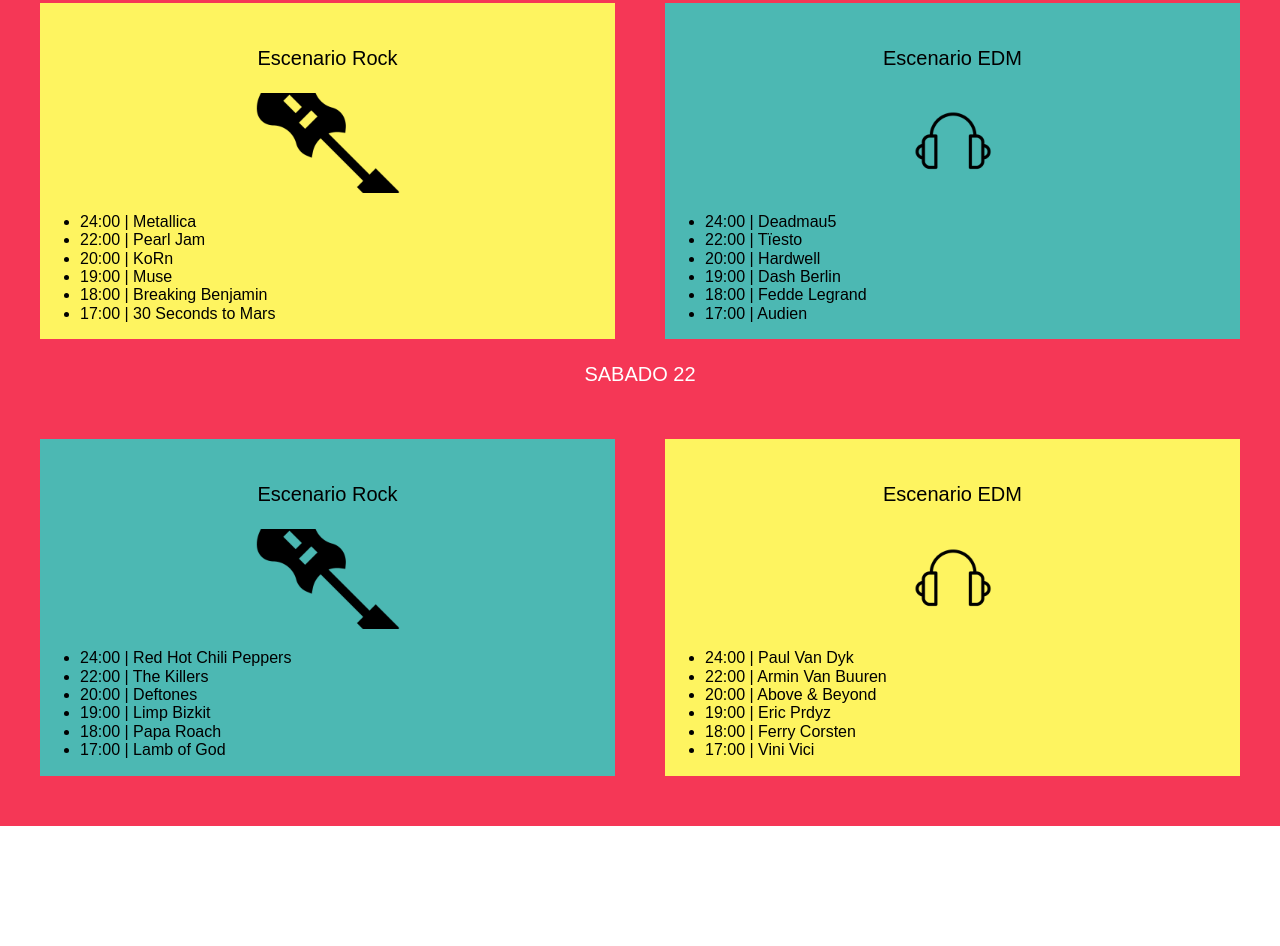
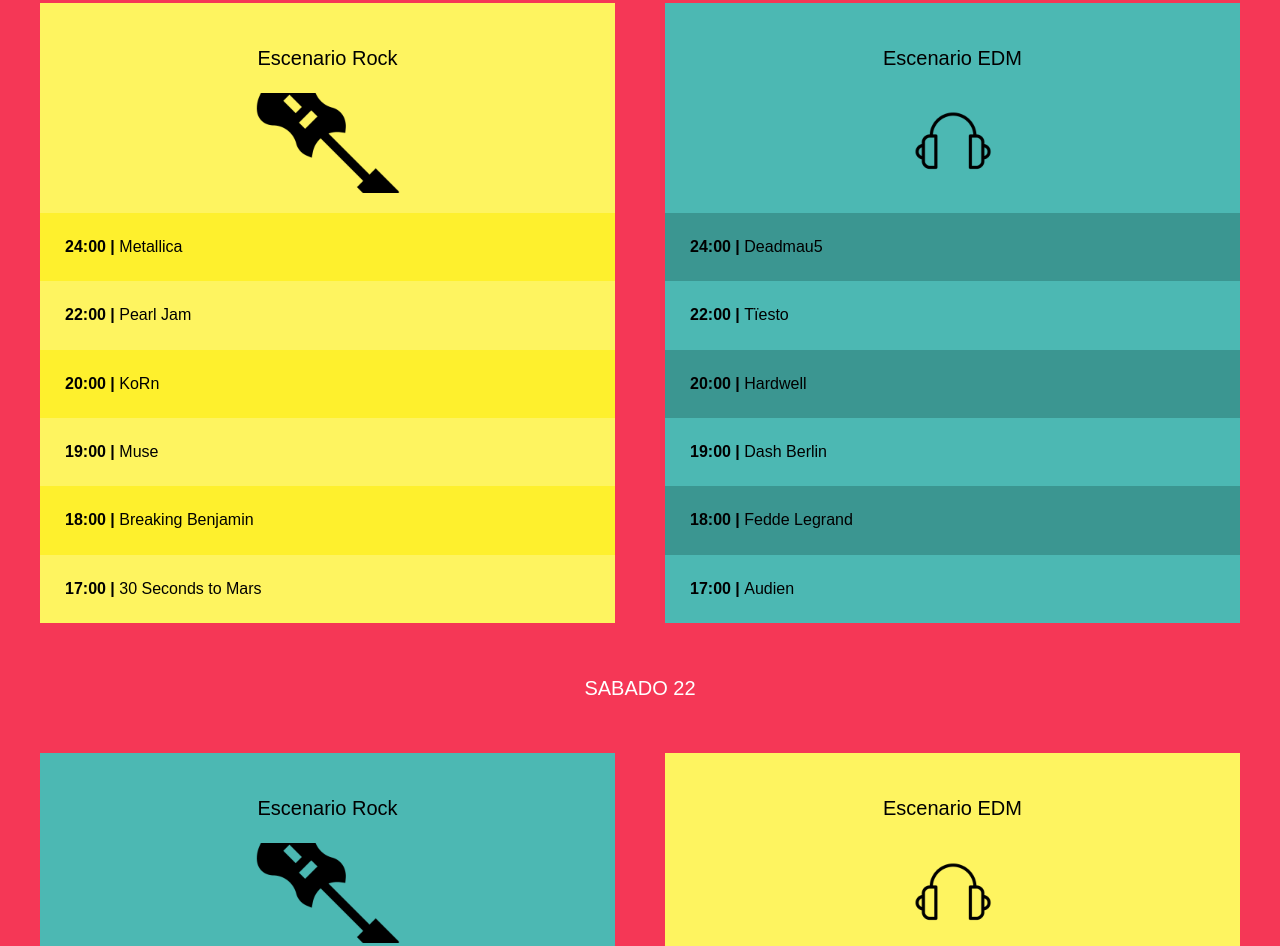
Before and after one commit to amartindev/FestivalMusica, a website: page index.html in a window 1280 px wide. Shown: the part 1421-2367 px from the top of the page. Before the commit the page ends 2247 px from the top, so only its background shows below. Drawn offline with Linux system fonts and the light colour scheme.

Commit message:
finalizando en el lineup

```diff
--- a/src/scss/base/_mixins.scss
+++ b/src/scss/base/_mixins.scss
@@ -29,3 +29,9 @@
     grid-template-columns: repeat($columnas, 1fr);
     gap: $espaciado;
 }
+
+@mixin reset-list {
+    margin: 0;
+    padding: 0;
+    list-style: none;
+}
--- a/src/scss/layout/_lineup.scss
+++ b/src/scss/layout/_lineup.scss
@@ -11,7 +11,7 @@
     }
     .dia {
         text-transform: uppercase;
-        margin-bottom: 5rem;
+        margin: 5rem 0;
     }
 }
 
@@ -49,9 +49,26 @@
     background-image: url(../img/icono_rock.png);
 }
 
+.calendario {
+    @include m.reset-list;
+    li {
+        padding: 2.5rem;
+        font-weight: 700;
+        span {
+            font-weight: 400;
+        }
+    }
+}
+
 .bg-amarillo {
     background-color: v.$amarillo;
+    li:nth-child(odd){
+        background-color: darken(v.$amarillo, 10%);
+    }
 }
 .bg-verde {
     background-color: v.$verde;
+    li:nth-child(odd){
+        background-color: darken(v.$verde, 10%);
+    }
 }
```
Also changed, not shown: build/css/app.css.
